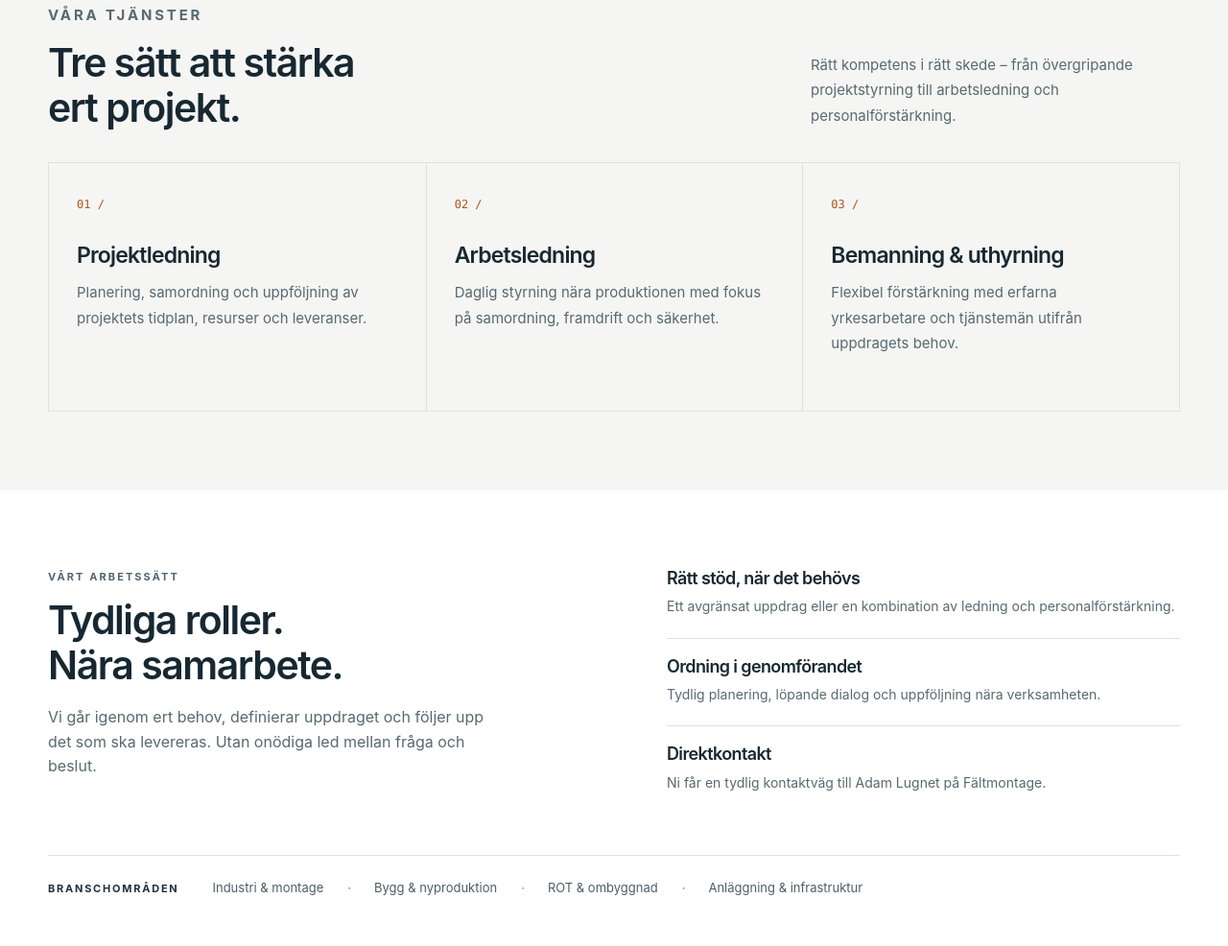
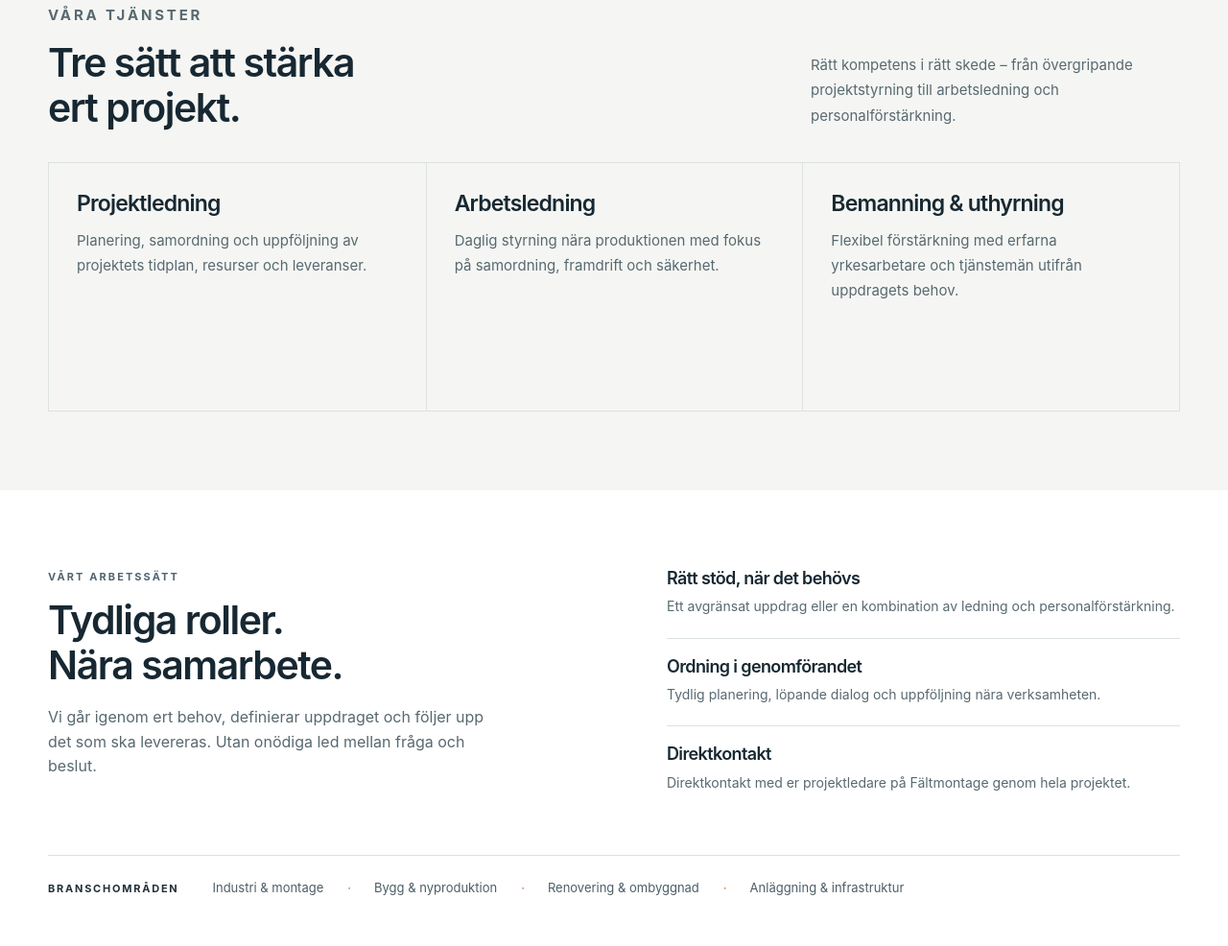
Before and after one commit to Faltmontage/Faltmontage-webb, a plain HTML site: page index.html in a window 1280 px wide. Shown: the part 826-1812 px from the top of the page at 96% size. Drawn offline with Linux system fonts and the light colour scheme.

Commit message:
Refine services and centered footer; update direct contact wording and remove ROT

```diff
--- a/index.html
+++ b/index.html
@@ -60,8 +60,7 @@
     .cards{display:grid;grid-template-columns:repeat(3,minmax(0,1fr));border:1px solid var(--line);background:var(--paper)}
     .card{padding:29px 29px 31px;min-height:258px}
     .card+.card{border-left:1px solid var(--line)}
-    .card .count{font-size:12px;color:#ad531a;font-family:ui-monospace,SFMono-Regular,Consolas,monospace}
-    .card h3{margin-top:29px;font-size:23px}
+    .card h3{margin-top:0;font-size:23px}
     .card p{margin-top:13px;color:var(--muted);font-size:15px;line-height:1.75}
     .section--white{background:#fff}
     .principles{display:grid;grid-template-columns:1fr 1fr;gap:110px;align-items:start}
@@ -87,11 +86,11 @@
     .contact-item a:hover{color:var(--orange)}
     .contact-item span{font-size:15px;color:#f0f3f3}
     .footer{background:#0b151c;border-top:1px solid #ffffff14;color:#99aab1;font-size:12px}
-    .footer .wrap{min-height:70px;display:flex;align-items:center;gap:25px;justify-content:space-between}
+    .footer .wrap{min-height:78px;display:flex;align-items:center;justify-content:center;flex-wrap:wrap;gap:8px 20px;padding:18px 0;text-align:center}
     .footer a{text-decoration:none}
     .footer a:hover{color:#fff}
     @media(max-width:1000px){.blueprint{right:-150px;opacity:.42}.principles{gap:45px}.contact-grid{gap:52px}}
-    @media(max-width:750px){.wrap{width:min(100% - 40px,var(--max))}.header .wrap{height:67px}.logo{width:189px}.nav{gap:17px}.nav a:not(.nav-cta){display:none}.nav .nav-cta{padding:9px 12px}.hero .wrap{min-height:570px;padding-block:83px 76px}.blueprint{top:13%;width:110%;right:-40%;height:82%;opacity:.26}.hero::before{background:linear-gradient(90deg,#0d1820df,#0d1820d0)}.hero .support{font-size:13px}.corner-mark{bottom:23px;font-size:8px}.section{padding:64px 0}.section-head{display:block}.section-head p{margin-top:16px}.cards{grid-template-columns:1fr}.card{min-height:auto;padding:25px 23px 27px}.card+.card{border-left:0;border-top:1px solid var(--line)}.card h3{margin-top:14px}.card p{margin-top:8px}.principles{grid-template-columns:1fr;gap:33px}.industries{margin-top:35px;gap:8px 16px}.industries strong{width:100%;margin-bottom:3px}.industries span:not(:first-of-type)::before{margin-right:12px}.contact{padding:65px 0 55px}.contact-grid{grid-template-columns:1fr;gap:39px}.footer .wrap{min-height:90px;flex-wrap:wrap;justify-content:start;gap:2px 28px;padding-block:18px}}
+    @media(max-width:750px){.wrap{width:min(100% - 40px,var(--max))}.header .wrap{height:67px}.logo{width:189px}.nav{gap:17px}.nav a:not(.nav-cta){display:none}.nav .nav-cta{padding:9px 12px}.hero .wrap{min-height:570px;padding-block:83px 76px}.blueprint{top:13%;width:110%;right:-40%;height:82%;opacity:.26}.hero::before{background:linear-gradient(90deg,#0d1820df,#0d1820d0)}.hero .support{font-size:13px}.corner-mark{bottom:23px;font-size:8px}.section{padding:64px 0}.section-head{display:block}.section-head p{margin-top:16px}.cards{grid-template-columns:1fr}.card{min-height:auto;padding:25px 23px 27px}.card+.card{border-left:0;border-top:1px solid var(--line)}.card h3{margin-top:0}.card p{margin-top:8px}.principles{grid-template-columns:1fr;gap:33px}.industries{margin-top:35px;gap:8px 16px}.industries strong{width:100%;margin-bottom:3px}.industries span:not(:first-of-type)::before{margin-right:12px}.contact{padding:65px 0 55px}.contact-grid{grid-template-columns:1fr;gap:39px}.footer .wrap{min-height:90px;gap:8px 16px;padding-block:20px}}
     @media(max-width:390px){.logo{width:162px}.nav .nav-cta{font-size:12px}.hero .wrap{min-height:580px}.hero h1{font-size:39px}.hero .lead{font-size:17px}}
     @media(prefers-reduced-motion:reduce){html{scroll-behavior:auto}.btn,.nav a{transition:none}.btn:hover{transform:none}}
 
@@ -170,9 +169,9 @@
           <p>Rätt kompetens i rätt skede – från övergripande projektstyrning till arbetsledning och personalförstärkning.</p>
         </div>
         <div class="cards">
-          <div class="card"><span class="count">01 /</span><h3>Projektledning</h3><p>Planering, samordning och uppföljning av projektets tidplan, resurser och leveranser.</p></div>
-          <div class="card"><span class="count">02 /</span><h3>Arbetsledning</h3><p>Daglig styrning nära produktionen med fokus på samordning, framdrift och säkerhet.</p></div>
-          <div class="card"><span class="count">03 /</span><h3>Bemanning &amp; uthyrning</h3><p>Flexibel förstärkning med erfarna yrkesarbetare och tjänstemän utifrån uppdragets behov.</p></div>
+          <div class="card"><h3>Projektledning</h3><p>Planering, samordning och uppföljning av projektets tidplan, resurser och leveranser.</p></div>
+          <div class="card"><h3>Arbetsledning</h3><p>Daglig styrning nära produktionen med fokus på samordning, framdrift och säkerhet.</p></div>
+          <div class="card"><h3>Bemanning &amp; uthyrning</h3><p>Flexibel förstärkning med erfarna yrkesarbetare och tjänstemän utifrån uppdragets behov.</p></div>
         </div>
       </div>
     </section>
@@ -183,10 +182,10 @@
           <div>
             <div class="principle"><h3>Rätt stöd, när det behövs</h3><p>Ett avgränsat uppdrag eller en kombination av ledning och personalförstärkning.</p></div>
             <div class="principle"><h3>Ordning i genomförandet</h3><p>Tydlig planering, löpande dialog och uppföljning nära verksamheten.</p></div>
-            <div class="principle"><h3>Direktkontakt</h3><p>Ni får en tydlig kontaktväg till Adam Lugnet på Fältmontage.</p></div>
+            <div class="principle"><h3>Direktkontakt</h3><p>Direktkontakt med er projektledare på Fältmontage genom hela projektet.</p></div>
           </div>
         </div>
-        <div class="industries" aria-label="Branschområden"><strong>Branschområden</strong><span>Industri &amp; montage</span><span>Bygg &amp; nyproduktion</span><span>ROT &amp; ombyggnad</span><span>Anläggning &amp; infrastruktur</span></div>
+        <div class="industries" aria-label="Branschområden"><strong>Branschområden</strong><span>Industri &amp; montage</span><span>Bygg &amp; nyproduktion</span><span>Renovering &amp; ombyggnad</span><span>Anläggning &amp; infrastruktur</span></div>
       </div>
     </section>
     <section class="contact" id="kontakt" aria-labelledby="contact-title">
@@ -203,7 +202,7 @@
       </div>
     </section>
   </main>
-  <footer class="footer"><div class="wrap"><span>© 2026 Fältmontage AB · Org.nr 559284-5571</span><a href="mailto:Info@Faltmontage.se">Info@Faltmontage.se</a></div></footer>
+  <footer class="footer"><div class="wrap"><span>© 2026 Fältmontage AB · Org.nr 559284-5571</span><span>Fabriksvägen 1 · 972 54 Luleå</span><a href="mailto:Info@Faltmontage.se">Info@Faltmontage.se</a></div></footer>
 
   <dialog class="contact-dialog" id="kontakt-dialog" aria-labelledby="dialog-title" aria-describedby="dialog-description">
     <div class="dialog-inner">
```
